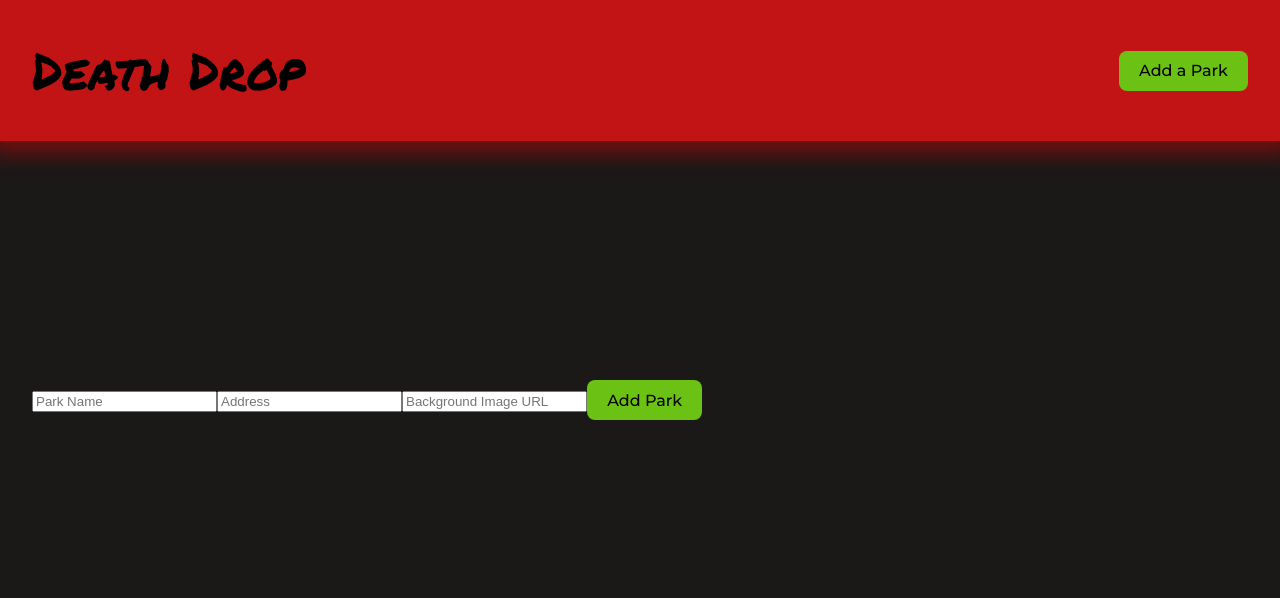
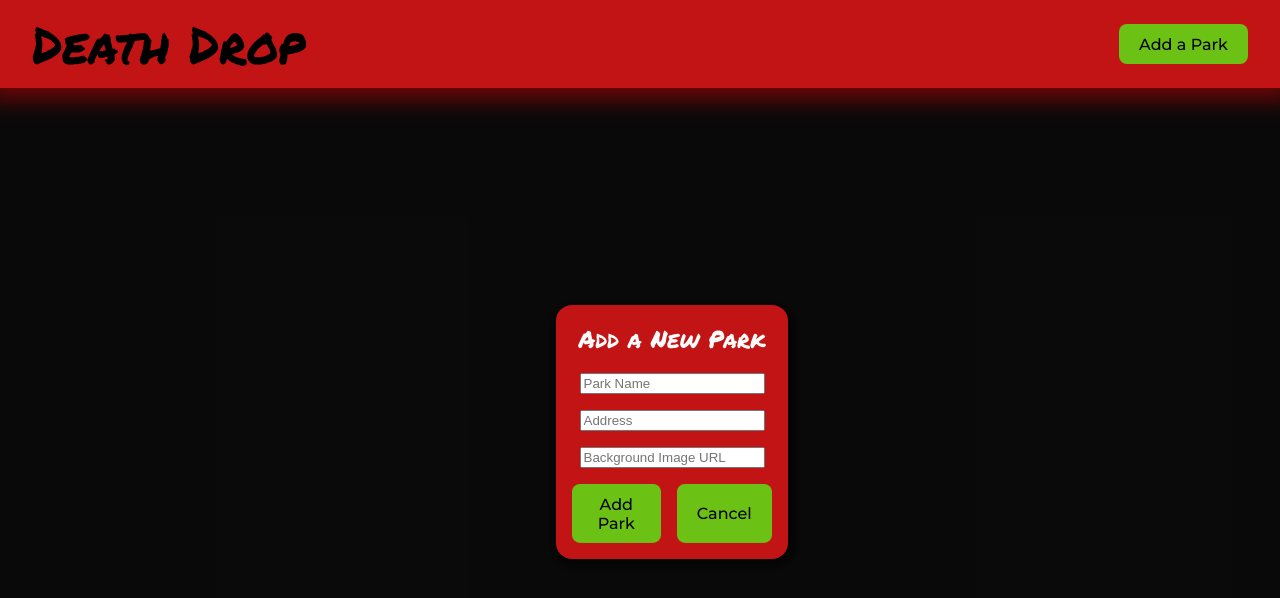
Before and after one commit to chayden1009/themepark-fatalities-frontend, a React (Vite) app: page /addPark in a window 1280 px wide. Shown: the top 598 px of the page. Built offline with nearby package versions, Linux system fonts and the light colour scheme; no server answers.

Commit message:
Debug park form

```diff
--- a/src/App.css
+++ b/src/App.css
@@ -27,6 +27,7 @@ h1 {
 
 h1, h2, h3, h4, h5, h6 {
   font-family: var(--header-font);
+  margin: 0;
 }
 
 button {
@@ -39,7 +40,7 @@ button {
   background-color: var(--secondary-accent-color);
   color: var(--secondary-accent-text-color);
   cursor: pointer;
-  transition: border-color 0.25s;
+  transition: all 0.25s ease;
 }
 button:hover {
   border-color: var(--secondary-accent-color-dark);
@@ -66,11 +67,26 @@ button:focus-visible {
   flex-direction: column;
   justify-content: flex-end;
   margin: 2vmin;
+  background-size: cover;
+  background-position: center;
+  background-repeat: no-repeat;
+  padding-bottom: 0.5rem;
 }
 
+.parkName {
+  background-color: var(--primary-accent-color-dark);
+  padding: 0 0.5rem;
+  box-shadow: 0px 4px 4px 1px rgba(0, 0, 0, 0.6);
+  transition: all 0.25s ease;
+  color: var(--primary-accent-text-color);
+}
 
-.parkName {
-  background-color: darkslategrey;
+.parkCard:hover {
+  cursor: pointer;
+  .parkName {
+    background-color: var(--primary-accent-color-light);
+    color: white;
+  }
 }
 
 header {
@@ -98,24 +114,52 @@ nav {
   justify-content: space-between;
   align-items: center;
   width: 100%;
-  padding: 0 2rem;
+  padding: 1rem 2rem;
 }
 
-.modal {
+.add-park-container {
+  display: flex;
+  flex-direction: column;
+  align-items: center;
+  justify-content: center;
+  margin: 2rem;
+  padding: 1rem;
+  width: 25vmin;
+  border-radius: 1rem;
+  background-color: var(--primary-accent-color);
   position: fixed;
-  z-index: 1;
+  z-index: 100;
+  left: 50%;
+  top: 50%;
+  transform: translate(-50%, -50%);
+  gap: 1rem;
+  box-shadow: 2px 4px 10px 5px rgba(0, 0, 0, 0.6);
+}
+
+form {
+  display: flex;
+  flex-direction: column;
+  align-items: center;
+  justify-content: center;
+  width: 100%;
+  gap: 1rem;
+}
+
+.modal-backdrop {
+  position: fixed;
+  top: 0;
   left: 0;
-  top: 0;
   width: 100%;
   height: 100%;
-  overflow: auto;
-  background-color: rgba(0, 0, 0, 0.4);
+  background-color: rgba(0, 0, 0, 0.6);
+  z-index: 99;
+  display: flex;
+  justify-content: center;
+  align-items: center;
 }
 
-.modalContent {
-  background-color: #fefefe;
-  margin: 15% auto;
-  padding: 20px;
-  border: 1px solid #888;
-  width: 80%;
+.button-container {
+  display: flex;
+  flex-direction: row;
+  gap: 1rem;
 }
--- a/src/App.jsx
+++ b/src/App.jsx
@@ -16,8 +16,7 @@ function App() {
 
   const fetchParks = async () => {
     try {
-      const res = await Client.get('/park');
-      console.log(res.data);
+      const res = await Client.get('/parks');
       setParks(res.data);
     } catch (error) {
       console.error("Failed to fetch parks:", error);
@@ -26,64 +25,30 @@ function App() {
 
   useEffect(() => {
     fetchParks();
-  }, [])
+  }, [parks])
 
-  const [parkFormData, setParkFormData] = useState({
-    name: '',
-    address: '',
-    backgroundImage: '',
-  })
-
-  const handleChange = (e) => {
-    setParkFormData({
-      ...parkFormData,
-      [e.target.name]: e.target.value
-    })
-  }
-
-  const handleSubmit = async (e, onSuccess) => {
-    e.preventDefault();
-    try {
-      const res = await Client.post('/parks', parkFormData);
-      const newPark = res.data;
-      setParks(currentParks => [...currentParks, newPark]);
-      setParkFormData({
-        name: '',
-        address: '',
-        backgroundImage: '',
-      });
-      if (onSuccess) onSuccess();
-    } catch (error) {
-      console.error("Failed to add park:", error);
-    }
-  };
-
-  let buttonText, buttonRoute
+  let buttonText
   if (location.pathname.startsWith('/parks/')) {
-    const parkId = location.pathname.split('/')[2];
     buttonText = 'Add a Ride';
-    buttonRoute = `/parks/${parkId}/addRide`;
   } else {
     buttonText = 'Add a Park';
-    buttonRoute = '/addPark';
   }
 
   const [isAddParkModalVisible, setIsAddParkModalVisible] = useState(false);
 
-  const toggleAddParkModal = () => {
+  const toggleModal = () => {
     setIsAddParkModalVisible(!isAddParkModalVisible);
   };
-
 
   return (
     <>
       <header>
-        <Nav buttonText={buttonText} buttonRoute={buttonRoute} onAddParkClick={toggleAddParkModal}/>
+        <Nav buttonText={buttonText} onAddParkClick={toggleModal}/>
       </header>
       <main>
         <Routes>
-          <Route path='/' element={<Home parks={parks} isAddParkModalVisible={isAddParkModalVisible} toggleAddParkModal={toggleAddParkModal}/>}/>
-          <Route path='/addPark' element={<AddParkForm handleChange={handleChange} handleSubmit={handleSubmit} formData={parkFormData} toggleModal={toggleAddParkModal} />} />
+          <Route path='/' element={<Home parks={parks} isAddParkModalVisible={isAddParkModalVisible} toggleModal={toggleModal}/>}/>
+          <Route path='/addPark' element={<AddParkForm toggleModal={toggleModal} />} />
           <Route path='/parks/:parkId' element={<ParkDetail parks={parks} />}/>
           <Route path='/parks/:parkId/addRide' element={<AddRideForm />}/>
           <Route path='/parks/:parkId/addIncident' element={<AddIncidentForm />}/>
--- a/src/components/AddParkForm.jsx
+++ b/src/components/AddParkForm.jsx
@@ -1,21 +1,69 @@
+import { useState, useEffect } from 'react';
+import Client from '../services/api';
 
+const AddParkForm = ({ toggleModal }) => {
 
-const AddParkForm = ({ handleChange, handleSubmit, formData, toggleModal }) => {
+  const [parks, setParks] = useState([])
 
-  const submitAndCloseModal = (e) => {
-    handleSubmit(e, toggleModal);
+  const fetchParks = async () => {
+    try {
+      const res = await Client.get('/parks');
+      setParks(res.data);
+    } catch (error) {
+      console.error("Failed to fetch parks:", error);
+    }
+  }
+
+  useEffect(() => {
+    fetchParks();
+  }, [parks])
+
+  const [parkFormData, setParkFormData] = useState({
+    name: '',
+    address: '',
+    backgroundImage: '',
+  });
+
+  const handleChange = (e) => {
+    setParkFormData({
+      ...parkFormData,
+      [e.target.name]: e.target.value,
+    });
+  };
+
+  const handleSubmit = async (e) => {
+    e.preventDefault();
+    try {
+      const res = await Client.post('/parks', parkFormData);
+      const newPark = res.data;
+      setParks(currentParks => [...currentParks, newPark]);
+      setParkFormData({
+        name: '',
+        address: '',
+        backgroundImage: '',
+      });
+      toggleModal();
+    } catch (error) {
+      console.error("Failed to add park:", error);
+    }
   };
 
   return (
-    <div className="add-park-container">
-      <form onSubmit={submitAndCloseModal}>
-        <input type="text" name="name" value={formData.name} onChange={handleChange} placeholder="Park Name" />
-        <input type="text" name="address" value={formData.address} onChange={handleChange} placeholder="Address" />
-        <input type="text" name="backgroundImage" value={formData.backgroundImage} onChange={handleChange} placeholder="Background Image URL" />
-        <button type="submit">Add Park</button>
-      </form>
+    <div className="modal-backdrop" onClick={toggleModal}>
+      <div className="add-park-container" onClick={(e) => e.stopPropagation()}>
+        <h2>Add a New Park</h2>
+        <form onSubmit={handleSubmit}>
+          <input type="text" name="name" value={parkFormData.name} onChange={handleChange} placeholder="Park Name" />
+          <input type="text" name="address" value={parkFormData.address} onChange={handleChange} placeholder="Address" />
+          <input type="text" name="backgroundImage" value={parkFormData.backgroundImage} onChange={handleChange} placeholder="Background Image URL" />
+          <div className="button-container">
+            <button type="submit">Add Park</button>
+            <button type="button" onClick={toggleModal}>Cancel</button>
+          </div>
+        </form>
+      </div>
     </div>
-  )
-}
+  );
+};
 
-export default AddParkForm
+export default AddParkForm;
--- a/src/components/Home.jsx
+++ b/src/components/Home.jsx
@@ -1,22 +1,19 @@
-
+import { Link } from "react-router-dom"
 import AddParkForm from "./AddParkForm"
 
-const Home = ({ parks, toggleAddParkModal, isAddParkModalVisible }) => {
+const Home = ({ parks, toggleModal, isAddParkModalVisible }) => {
 
   return(
     <div className="themeParks">
       {parks.map(park => (
-        <div key={park._id} style={{backgroundImage:`url("${park.backgroundImage}")`}} className="parkCard">
-          <h2 className="parkName">{park.name}</h2>
-        </div>
+        <Link key={park._id} to={`/parks/${park._id}`} style={{ textDecoration: 'none' }}>
+          <div style={{ backgroundImage: `url("${park.backgroundImage}")` }} className="parkCard">
+            <h2 className="parkName">{park.name}</h2>
+          </div>
+        </Link>
       ))}
       {isAddParkModalVisible && (
-        <div className="modal">
-          <div className="modalContent">
-            <AddParkForm />
-            <button onClick={toggleAddParkModal}>Cancel</button>
-          </div>
-        </div>
+        <AddParkForm toggleModal={toggleModal}/>
       )}
     </div>
   )
--- a/src/components/Nav.jsx
+++ b/src/components/Nav.jsx
@@ -1,13 +1,13 @@
 import { NavLink } from 'react-router-dom'
 
-const Nav = ({ buttonText, buttonRoute, onAddParkClick}) => {
-
+const Nav = ({ buttonText, onAddParkClick }) => {
   return (
     <nav>
-        <NavLink to="/"><h1>Death Drop</h1></NavLink>
-        <NavLink to={buttonRoute}><button onClick={() => onAddParkClick()}>{buttonText}</button></NavLink>
+      <NavLink to="/"><h1>Death Drop</h1></NavLink>
+      <button onClick={onAddParkClick}>{buttonText}</button>
     </nav>
-  )
-}
+  );
+};
+
 
 export default Nav
--- a/src/components/ParkDetail.jsx
+++ b/src/components/ParkDetail.jsx
@@ -1,26 +1,39 @@
-import { useEffect, useState } from 'react'
-import { useParams } from 'react-router-dom'
-import RideDetail from './RideDetail'
+import { useEffect, useState } from 'react';
+import { useParams } from 'react-router-dom';
+import RideDetail from './RideDetail';
 
 const ParkDetail = ({ parks }) => {
-  const [park, setPark] = useState(null)
-  const { parkId } = useParams()
+  const [park, setPark] = useState(null);
+  const [isLoading, setIsLoading] = useState(true);
+  const { parkId } = useParams();
 
   useEffect(() => {
-    const selectedPark = parks.find(p => p.id.toString() === parkId)
-    setPark(selectedPark)
-  }, [parkId, parks])
+    const selectedPark = parks.find(p => p._id.toString() === parkId);
+
+    if (selectedPark) {
+      setPark(selectedPark);
+      setIsLoading(false);
+    } else {
+      if (parks.length) {
+        setIsLoading(false);
+      }
+    }
+  }, [parkId, parks]);
+
+  if (isLoading) {
+    return null;
+  }
 
   return (
     <div>
       <h1>{park.name}</h1>
       <div className="rides">
-        {park.rides.map(ride => (
-          <RideDetail key={ride.id} ride={ride} />
+        {park.rides && park.rides.map(ride => (
+          <RideDetail key={ride._id} ride={ride} />
         ))}
       </div>
     </div>
-  )
-}
+  );
+};
 
-export default ParkDetail
+export default ParkDetail;
--- a/src/services/api.js
+++ b/src/services/api.js
@@ -1,6 +1,6 @@
 import axios from "axios"
 
-export const BASE_URL="http://localhost:4000/"
+export const BASE_URL="https://themepark-fatalities-backend-a274584c8c2e.herokuapp.com"
 
 const Client = axios.create({baseURL: BASE_URL})
 
```
Also changed, not shown: src/components/ParkMap.jsx (added, +50 -0 lines).
